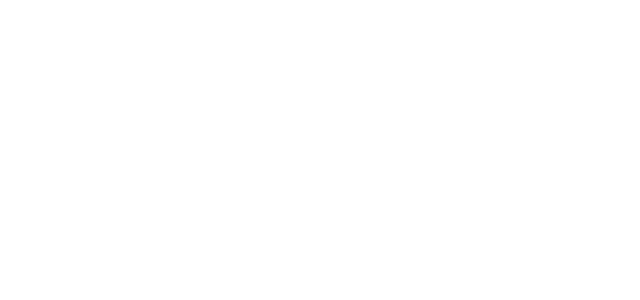
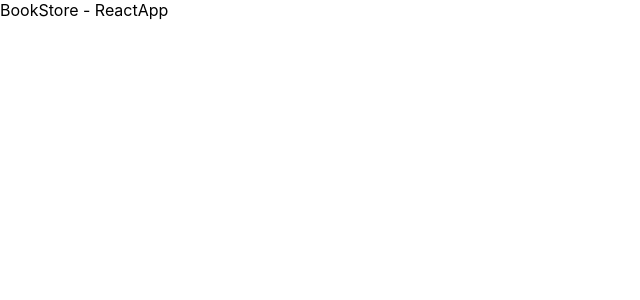
Before and after one commit to rammazzoti2000/bookstore-react, a React (Create React App) app: page / in a window 1280 px wide. Shown: the top 300 px of the page, without its empty margins (0-640 px from the left). Built offline with nearby package versions, Linux system fonts and the light colour scheme.

Commit message:
Add the necessary Redux packages to the project

```diff
--- a/public/index.html
+++ b/public/index.html
@@ -1,4 +1,3 @@
-<!DOCTYPE html>
 <html lang="en">
   <head>
     <meta charset="utf-8" />
--- a/src/App.js
+++ b/src/App.js
@@ -3,6 +3,7 @@
 function App() {
   return (
     <div className="App">
+      <p>BookStore - ReactApp</p>
     </div>
   );
 }
--- a/src/index.js
+++ b/src/index.js
@@ -4,5 +4,4 @@
 import App from './App';
 
 
-ReactDOM.render(<App />, document.getElementById('root')
-);
+ReactDOM.render(<App />, document.getElementById('root'));
```
Also changed, not shown: package.json (+24 -2 lines), 2 other files (tests, documents, lock files or other folders).
